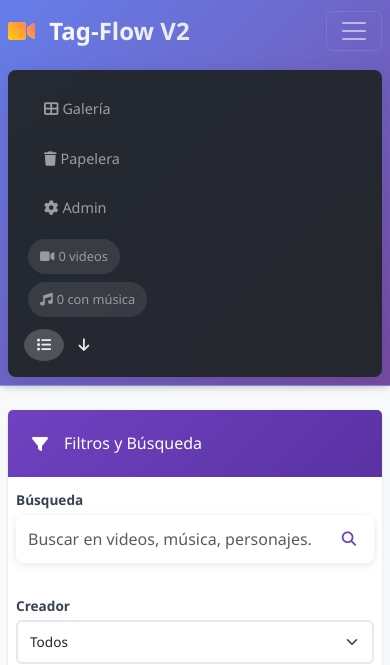
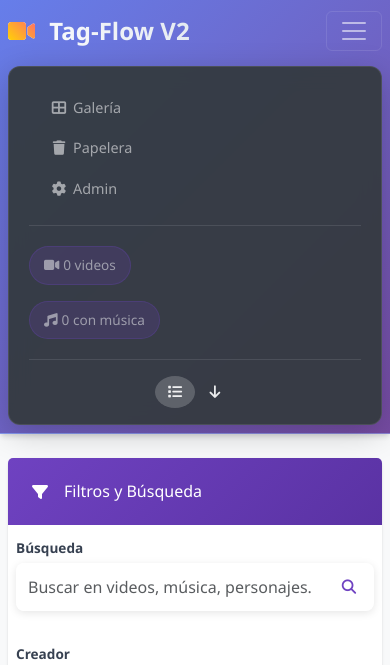
Before and after one commit to Zidane0MA/Tag-Flow, a Flask app: page / in a window 390 px wide, after a click that opens the changed part. Shown: the top 665 px of the page. Run offline with Flask 3, Linux system fonts and the light colour scheme; data that the repository does not hold is empty.

Commit message:
navbar complete

```diff
--- a/static/css/mobile-improvements.css
+++ b/static/css/mobile-improvements.css
@@ -186,37 +186,81 @@ body, html {
    MEJORAS DE NAVEGACIÓN MÓVIL
    ============================================ */
 
-@media (max-width: 768px) {
-    /* Navbar colapsable mejorada */
+/* Mejoras para menú colapsado - aplicar a móvil y tablet */
+@media (max-width: 991.98px) {
     .navbar-collapse {
-        background: rgba(33, 37, 41, 0.95);
+        background: rgba(52, 58, 64, 0.95);
         backdrop-filter: blur(10px);
-        border-radius: 8px;
-        margin-top: 1rem;
-        padding: 1rem;
-        box-shadow: 0 4px 20px rgba(0,0,0,0.1);
+        border-radius: 12px;
+        margin-top: 0.75rem;
+        padding: 1.25rem;
+        padding-bottom: 1rem !important;
+        box-shadow: 0 8px 32px rgba(0, 0, 0, 0.2);
+        border: 1px solid rgba(255, 255, 255, 0.1);
     }
 
     .navbar-nav .nav-link {
-        padding: 0.75rem 1rem;
-        border-radius: 6px;
+        padding: 0.6rem 1rem;
+        border-radius: 8px;
         margin-bottom: 0.25rem;
-        transition: background-color 0.2s ease;
+        transition: all 0.2s ease;
+        font-weight: 500;
+    }
+
+    .navbar-nav .nav-link:last-child {
+        margin-bottom: 0;
     }
 
     .navbar-nav .nav-link:hover {
-        background-color: rgba(255,255,255,0.1);
+        background-color: rgba(255, 255, 255, 0.1);
+        transform: translateX(4px);
     }
 
-    /* Estadísticas en navbar mejoradas */
+    .navbar-nav .nav-link i {
+        width: 20px;
+        text-align: center;
+    }
+
+    /* Estadísticas con diseño mejorado */
+    .navbar-collapse .navbar-nav:not(.me-auto) {
+        margin-top: 1rem;
+        padding-top: 1rem;
+        border-top: 1px solid rgba(255, 255, 255, 0.1);
+    }
+
     .navbar-text {
-        background: rgba(255,255,255,0.1);
-        padding: 0.5rem 0.75rem;
-        border-radius: 20px;
+        background: rgba(111, 66, 193, 0.2);
+        padding: 0.5rem 0.875rem;
+        border-radius: 25px;
         margin: 0.25rem 0;
         display: inline-block;
+        font-size: 0.85rem;
+        font-weight: 500;
+        border: 1px solid rgba(111, 66, 193, 0.3);
+    }
+
+    /* Switch de modo con estilo mejorado */
+    #view-mode-switcher {
+        margin-top: 1rem !important;
+        padding-top: 1rem !important;
+        border-top: 1px solid rgba(255, 255, 255, 0.1) !important;
+        display: flex;
+        justify-content: center;
+    }
+
+    #view-mode-switcher .nav-item {
+        flex-direction: column;
+        align-items: center;
+        gap: 0.5rem;
+    }
+
+    #view-mode-switcher .navbar-text {
+        margin: 0;
+        background: transparent;
+        border: none;
+        padding: 0;
         font-size: 0.8rem;
-        font-weight: 500;
+        opacity: 0.8;
     }
 }
 
--- a/templates/base.html
+++ b/templates/base.html
@@ -110,103 +110,6 @@
         }
     }
 
-    /* Mejoras para menú colapsado en PC (769px - 991.98px) */
-    @media (min-width: 769px) and (max-width: 991.98px) {
-        .navbar-collapse {
-            background: rgba(52, 58, 64, 0.95);
-            backdrop-filter: blur(10px);
-            border-radius: 12px;
-            margin-top: 0.75rem;
-            padding: 1.25rem;
-            padding-bottom: 1rem !important;
-            box-shadow: 0 8px 32px rgba(0, 0, 0, 0.2);
-            border: 1px solid rgba(255, 255, 255, 0.1);
-        }
-
-        .navbar-nav .nav-link {
-            padding: 0.6rem 1rem;
-            border-radius: 8px;
-            margin-bottom: 0.25rem;
-            transition: all 0.2s ease;
-            font-weight: 500;
-        }
-
-        .navbar-nav .nav-link:last-child {
-            margin-bottom: 0;
-        }
-
-        .navbar-nav .nav-link:hover {
-            background-color: rgba(255, 255, 255, 0.1);
-            transform: translateX(4px);
-        }
-
-        .navbar-nav .nav-link i {
-            width: 20px;
-            text-align: center;
-        }
-
-        /* Estadísticas con diseño mejorado */
-        .navbar-collapse .navbar-nav:not(.me-auto) {
-            margin-top: 1rem;
-            padding-top: 1rem;
-            border-top: 1px solid rgba(255, 255, 255, 0.1);
-        }
-
-        .navbar-text {
-            background: rgba(111, 66, 193, 0.2);
-            padding: 0.5rem 0.875rem;
-            border-radius: 25px;
-            margin: 0.25rem 0;
-            display: inline-block;
-            font-size: 0.85rem;
-            font-weight: 500;
-            border: 1px solid rgba(111, 66, 193, 0.3);
-        }
-
-        /* Switch de modo con estilo mejorado */
-        #view-mode-switcher {
-            margin-top: 1rem !important;
-            padding-top: 1rem;
-            border-top: 1px solid rgba(255, 255, 255, 0.1)!important;
-            display: flex;
-            justify-content: center;
-        }
-
-        #view-mode-switcher .nav-item {
-            flex-direction: column;
-            align-items: center;
-            gap: 0.5rem;
-        }
-
-        #view-mode-switcher .navbar-text {
-            margin: 0;
-            background: transparent;
-            border: none;
-            padding: 0;
-            font-size: 0.8rem;
-            opacity: 0.8;
-        }
-    }
-
-    /* Reducir espacio entre elementos de estadísticas en móviles */
-    @media (max-width: 768px) {
-        .navbar-nav .nav-item.mt-2 {
-            margin-top: 0 !important;
-        }
-
-        /* Alinear estadísticas y switch con los enlaces de navegación */
-        .navbar-collapse .navbar-nav:not(.me-auto),
-        .navbar-collapse #view-mode-switcher {
-            padding-left: 4px;
-        }
-    }
-
-    @media (max-width: 768px) {
-        /* Ajuste de padding para el switch en móviles para alinearse con nav-links */
-        #view-mode-switcher {
-            padding-left: 0.5rem; /* Padding para alinear con los nav-links en móvil */
-        }
-    }
 
     /* Animación sutil para el switch */
     @keyframes switchGlow {
```
